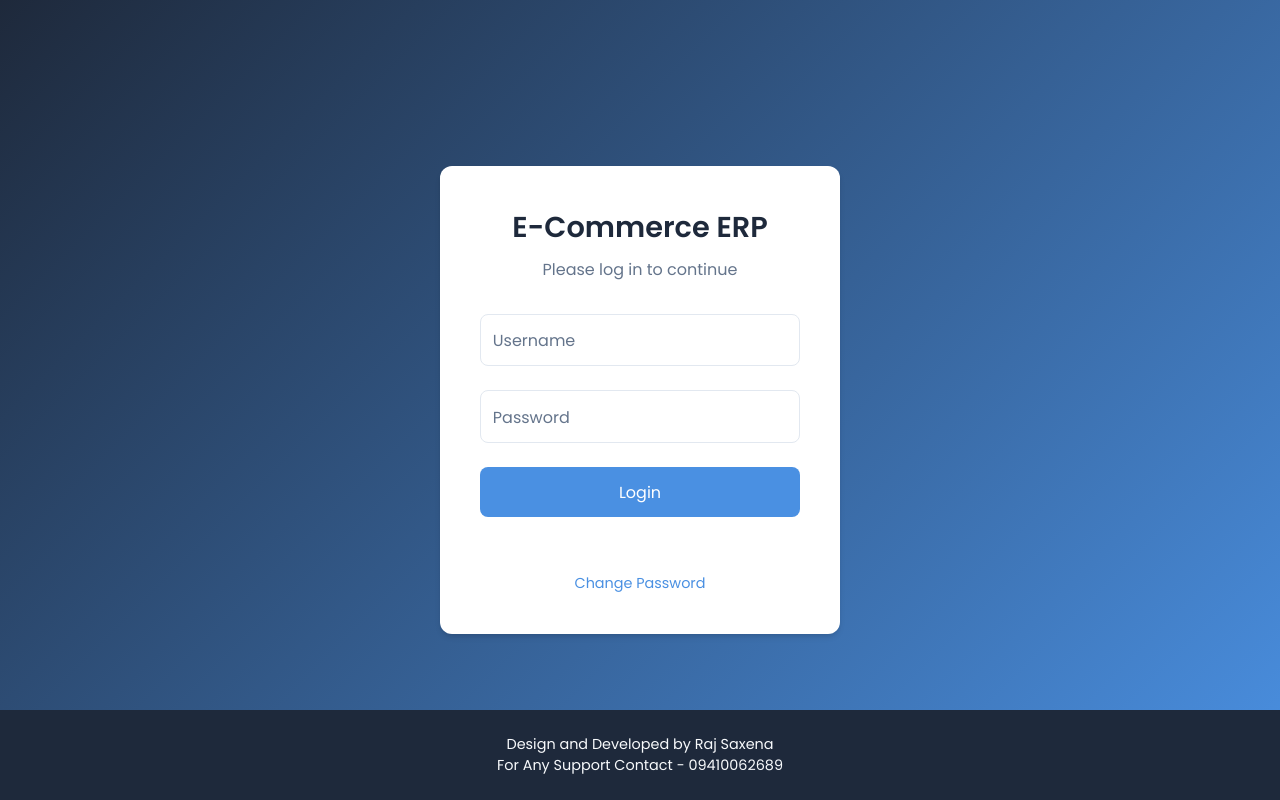
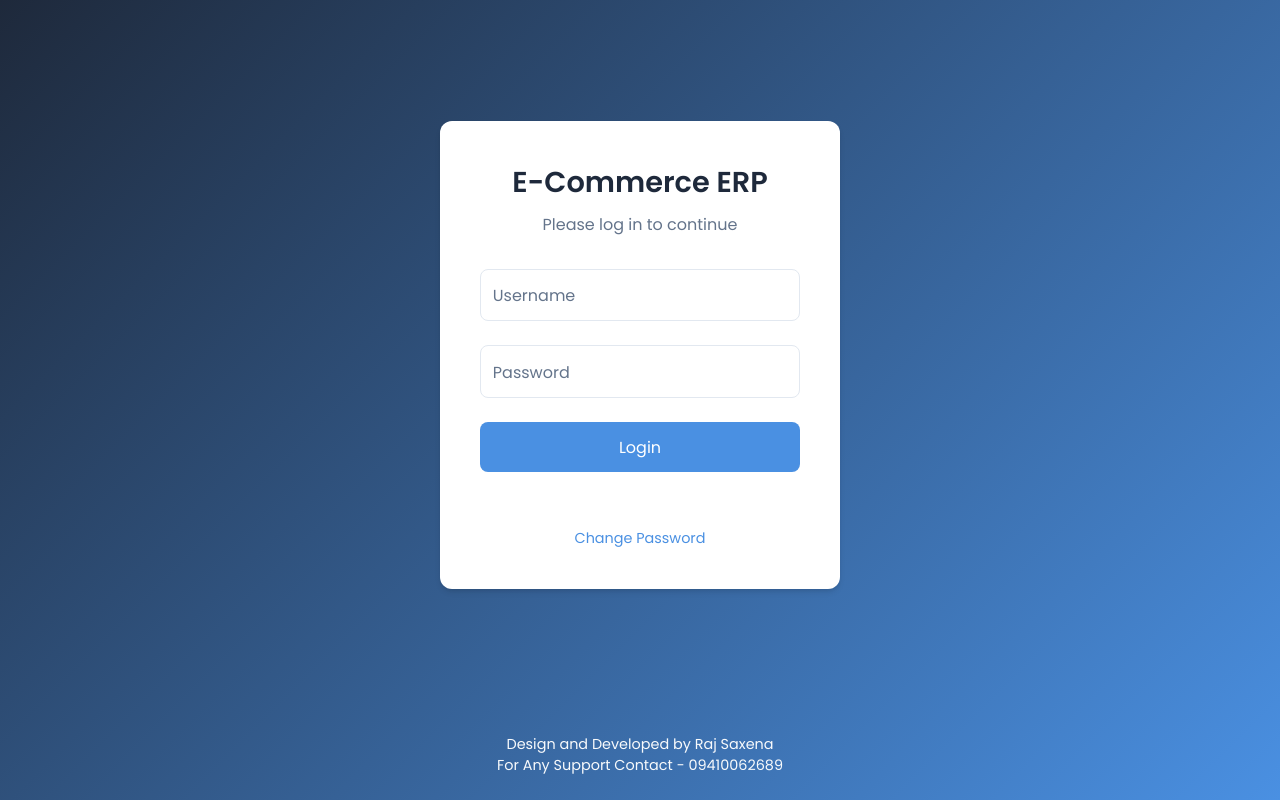
Before and after one commit to Mysparkal/ERP, a plain HTML site: page index.html in a window 1280 px wide. Drawn offline with Linux system fonts and the light colour scheme.

Commit message:
Update style.css

```diff
--- a/style.css
+++ b/style.css
@@ -56,12 +56,17 @@ body {
 }
 
 /* --- Login Page --- */
+.login-page-wrapper {
+    display: flex;
+    flex-direction: column;
+    min-height: 100vh;
+    background: linear-gradient(135deg, var(--sidebar-bg), var(--primary-color));
+}
 .login-container {
+    flex-grow: 1;
     display: flex;
     justify-content: center;
     align-items: center;
-    height: 100vh;
-    background: linear-gradient(135deg, var(--sidebar-bg), var(--primary-color));
 }
 .login-box {
     background: var(--card-bg);
@@ -186,7 +191,7 @@ body {
 .main-content {
     flex-grow: 1;
     padding: 2rem;
-    width: calc(100% - 260px); /* Prevent content from expanding past the viewport */
+    width: calc(100% - 260px);
 }
 .main-header {
     margin-bottom: 2rem;
@@ -252,8 +257,8 @@ body {
     padding: 1.5rem;
     border-radius: 12px;
     box-shadow: var(--shadow);
-    position: relative; /* CRITICAL FIX: Constrains the chart canvas */
-    height: 400px; /* Give a defined height */
+    position: relative;
+    height: 400px;
 }
 .chart-container h3 {
     margin-bottom: 1rem;
@@ -328,34 +333,23 @@ body {
 .export-btn i {
     margin-right: 0.5rem;
 }
-/* Responsive */
-@media (max-width: 1200px) {
-    .charts-grid { grid-template-columns: 1fr; }
-}
-@media (max-width: 768px) {
-    .app-container { flex-direction: column; }
-    .sidebar { width: 100%; min-height: auto; }
-    .main-content { width: 100%; padding: 1rem; }
 
-}
 /* --- Footer --- */
 .app-footer {
     text-align: center;
     padding: 1.5rem;
+    font-size: 0.9rem;
+}
+/* Dashboard footer */
+.main-content > .app-footer {
     margin-top: 2rem;
     color: var(--text-secondary);
-    font-size: 0.9rem;
     border-top: 1px solid var(--border-color);
 }
-
-/* Style for the login page footer */
-body:has(.login-container) .app-footer {
-    background: var(--sidebar-bg);
+/* Login page footer */
+.login-page-wrapper > .app-footer {
+    background: transparent;
     color: var(--text-light);
-    border-top: none;
-    position: absolute;
-    bottom: 0;
-    width: 100%;
 }
 
 /* --- Change Password Link --- */
@@ -432,3 +426,13 @@ body:has(.login-container) .app-footer {
 .modal-message.error {
     color: var(--expense-color);
 }
+
+/* --- Responsive --- */
+@media (max-width: 1200px) {
+    .charts-grid { grid-template-columns: 1fr; }
+}
+@media (max-width: 768px) {
+    .app-container { flex-direction: column; }
+    .sidebar { width: 100%; min-height: auto; }
+    .main-content { width: 100%; padding: 1rem; }
+}
```
